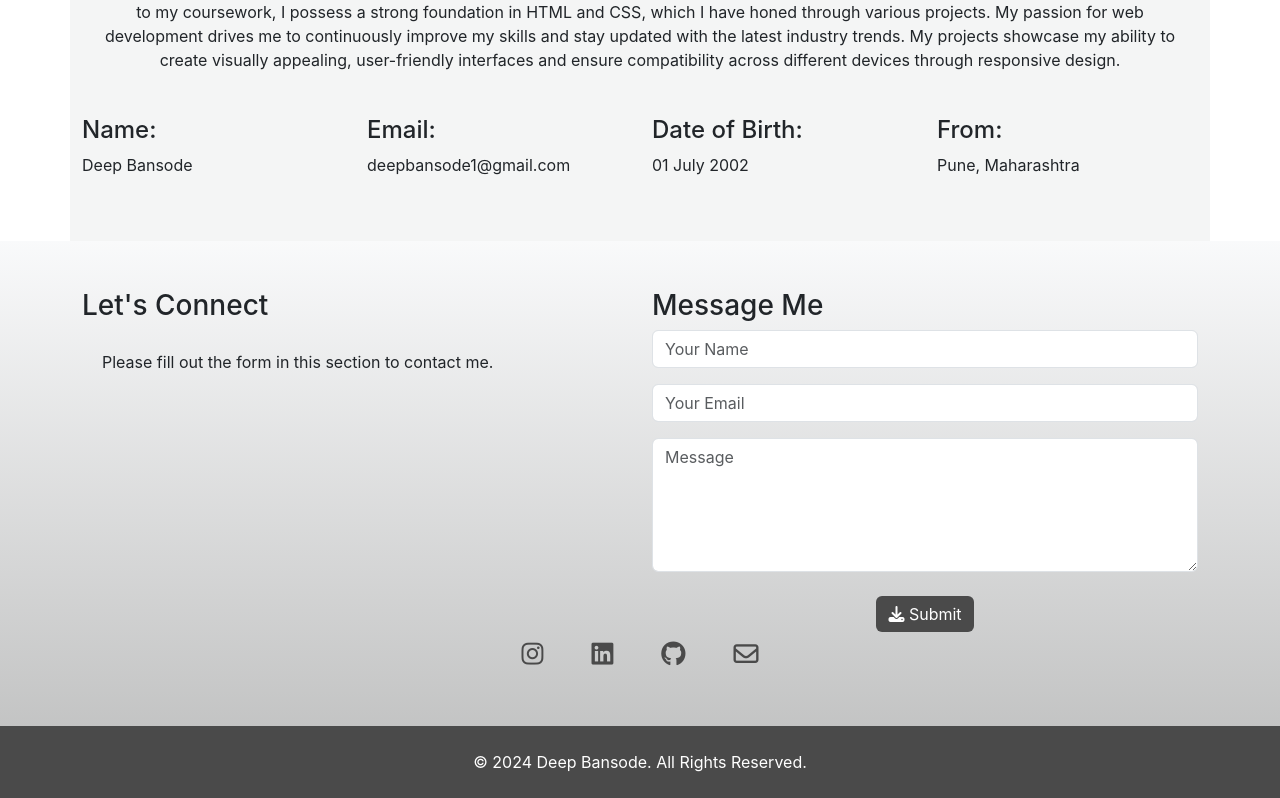
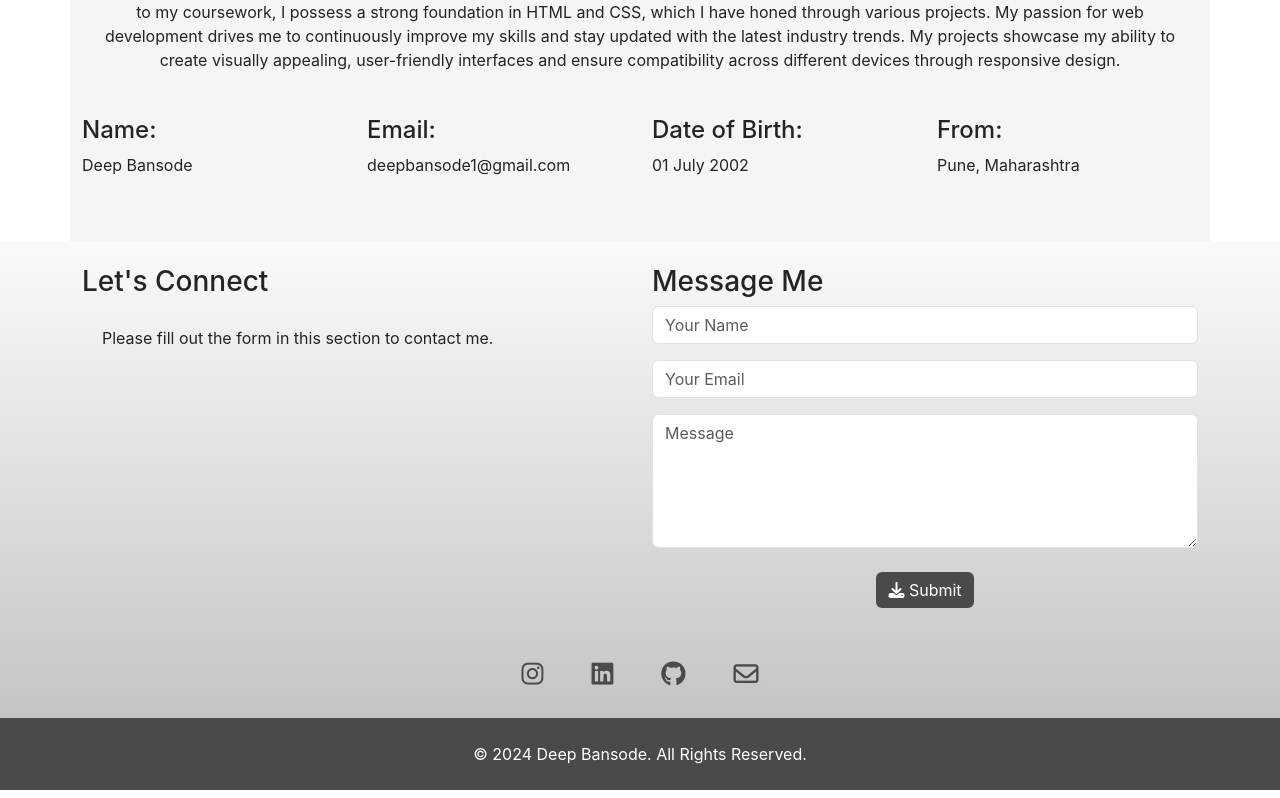
Before and after one commit to Deepb4u/Portfolio, a React (Create React App) app: page / in a window 1280 px wide. Shown: the part 698-1496 px from the top of the page. Built offline with nearby package versions, Linux system fonts and the light colour scheme.

Commit message:
optimized web Application

```diff
--- a/package.json
+++ b/package.json
@@ -37,5 +37,8 @@
       "last 1 firefox version",
       "last 1 safari version"
     ]
+  },
+  "devDependencies": {
+    "gh-pages": "^6.1.1"
   }
 }
--- a/src/components/Certification.js
+++ b/src/components/Certification.js
@@ -14,25 +14,25 @@ export default function Certificate (){
                     I have successfully completed several advanced courses that strengthen my expertise in computer science and programming. These certifications highlight my commitment to continuous learning and my proficiency in key areas of the field.
                 </p>
                 <div className="row mt-4">
-                    <div className="col-md-6 text-center mb-4">
+                    <div className="col-md-6 text-center py-5">
                         <div className="certification-item">
                             <img src={USK_Infotech} className="img-fluid img1" alt="Internship Certificate"/>
                             <h5 className="cert-title mt-3">Internship Certificate</h5>
                         </div>
                     </div>
-                    <div className="col-md-6 text-center mb-4">
+                    <div className="col-md-6 text-center py-5">
                         <div className="certification-item">
                             <img src={Computer_science} className="img-fluid" alt="Computer Science MetaBootcamp"/>
                             <h5 className="cert-title mt-3">Computer Science MetaBootcamp: Beginner to Intermediate 2024</h5>
                         </div>
                     </div>
-                    <div className="col-md-6 text-center mb-4">
+                    <div className="col-md-6 text-center py-5">
                         <div className="certification-item">
                             <img src={C_Cpp_Certificate} className="img-fluid" alt="Mastering C & C++ Programming"/>
                             <h5 className="cert-title mt-3">Mastering C & C++ Programming: From Fundamentals to Advanced</h5>
                         </div>
                     </div>
-                    <div className="col-md-6 text-center mb-4">
+                    <div className="col-md-6 text-center py-5">
                         <div className="certification-item">
                             <img src={JavaScript_Certi} className="img-fluid" alt="JavaScript Certification"/>
                             <h5 className="cert-title mt-3">JavaScript Certification</h5>
--- a/src/components/Connect.js
+++ b/src/components/Connect.js
@@ -3,7 +3,7 @@ import React from "react";
 export default function Connect () {
     return(
         <>
-        <footer className="py-5 footer1">
+        <footer className="py-4 footer1">
             <div className="container">
                 <div className="row">
                     <div className="col-md-6">
@@ -28,13 +28,13 @@ export default function Connect () {
                         </form>
                     </div>
                 </div>
-                        <div className="social-link my-1">
-                            <a className="Icons mx-4" href="https://www.instagram.com/deep_.0_7_0?igsh=aDJ1YmgyOXlnc3Zy" target="blank"><i class="fa-brands fa-instagram"></i></a>
-                            <a className="Icons mx-4" href="http://www.linkedin.com/in/deep-bansode-021388249" target="blank"><i class="fa-brands fa-linkedin"></i></a>
-                            <a className="Icons mx-4" href=" https://github.com/Deepb4u" target="blank"><i class="fa-brands fa-github"></i></a>
-                            <a className="Icons mx-4" href=" http://www.deepbansode1@gmail.com" target="blank"><i class="fa-regular fa-envelope"></i></a>
-                        </div>
             </div>
+        <div className="social-link pt-5">
+            <a className="Icons mx-4" href="https://www.instagram.com/deep_.0_7_0?igsh=aDJ1YmgyOXlnc3Zy" target="blank"><i class="fa-brands fa-instagram"></i></a>
+            <a className="Icons mx-4" href="http://www.linkedin.com/in/deep-bansode-021388249" target="blank"><i class="fa-brands fa-linkedin"></i></a>
+            <a className="Icons mx-4" href=" https://github.com/Deepb4u" target="blank"><i class="fa-brands fa-github"></i></a>
+            <a className="Icons mx-4" href=" http://www.deepbansode1@gmail.com" target="blank"><i class="fa-regular fa-envelope"></i></a>
+        </div>
         </footer>
         </>
     )
--- a/src/components/Education.js
+++ b/src/components/Education.js
@@ -7,7 +7,7 @@ const MongoDB = require("../assets/MongoDB.png")
 export default function Education () {
     return(
         <div>
-            <section className="py-5">
+            <section className="pt-5">
             <div className="container">
                 <h3 className="about-h text-center mb-4">A Summary of My Resume</h3>
                 <div className="col">
```
Also changed, not shown: 1 other file (tests, documents, lock files or other folders).
